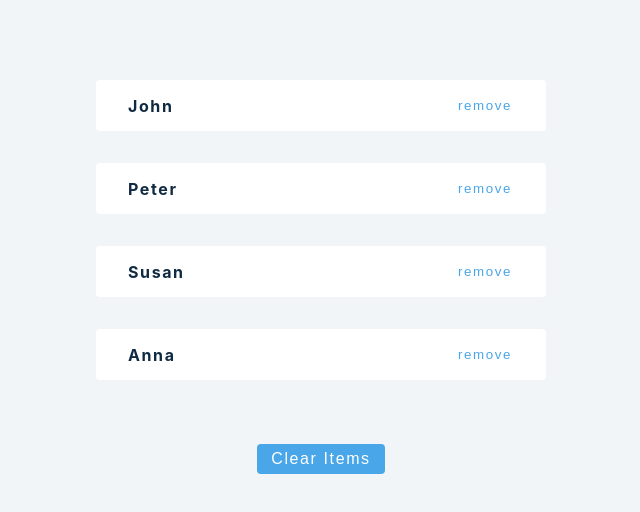
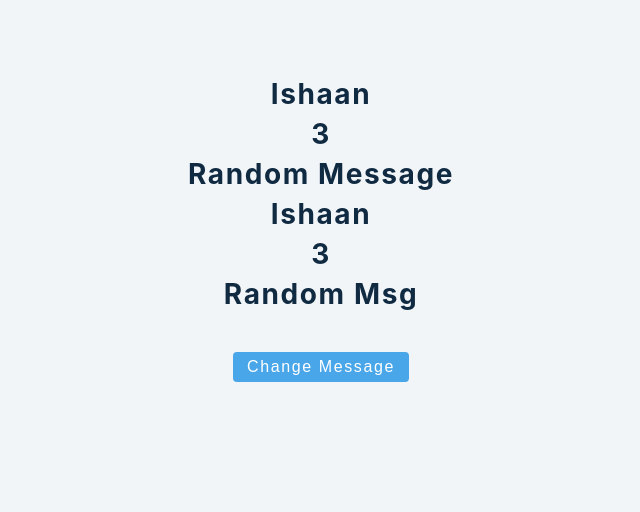
Before and after one commit to Vaishakbg/react-tutorial, a React (Create React App) app: page / in a window 1280 px wide. Shown: the top 512 px of the page, without its empty margins (319-959 px from the left). Built offline with nearby package versions, Linux system fonts and the light colour scheme.

Commit message:
useState-object

```diff
--- a/src/App.js
+++ b/src/App.js
@@ -1,9 +1,9 @@
 import React from "react";
-import UseStateArray from "./tutorial/1-useState/setup/3-useState-array";
+import UseStateObject from "./tutorial/1-useState/setup/4-useState-object";
 function App() {
   return (
     <div className="container">
-      <UseStateArray />
+      <UseStateObject />
     </div>
   );
 }
--- a/src/tutorial/1-useState/setup/4-useState-object.js
+++ b/src/tutorial/1-useState/setup/4-useState-object.js
@@ -1,7 +1,33 @@
-import React, { useState } from 'react';
+import React, { useState } from "react";
 
 const UseStateObject = () => {
-  return <h2>useState object example</h2>;
+  const [person, setPerson] = useState({
+    name: "Ishaan",
+    age: 3,
+    message: "random msg",
+  });
+
+  const [name, setName] = useState("Ishaan");
+  const [age, setAge] = useState(3);
+  const [message, setMessage] = useState("random message");
+
+  const changeMessage = () => {
+    // setPerson({ ...person, message: "hello world" });
+    setMessage("Message changed");
+  };
+  return (
+    <>
+      <h3>{name}</h3>
+      <h3>{age}</h3>
+      <h3>{message}</h3>
+      <h3>{person.name}</h3>
+      <h3>{person.age}</h3>
+      <h3>{person.message}</h3>
+      <button className="btn" onClick={changeMessage}>
+        Change Message
+      </button>
+    </>
+  );
 };
 
 export default UseStateObject;
```
